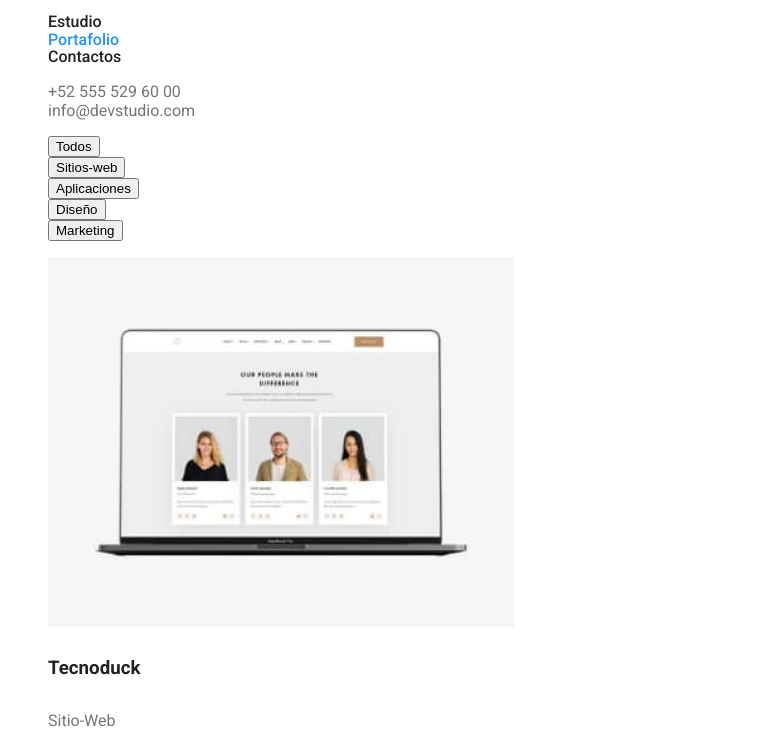
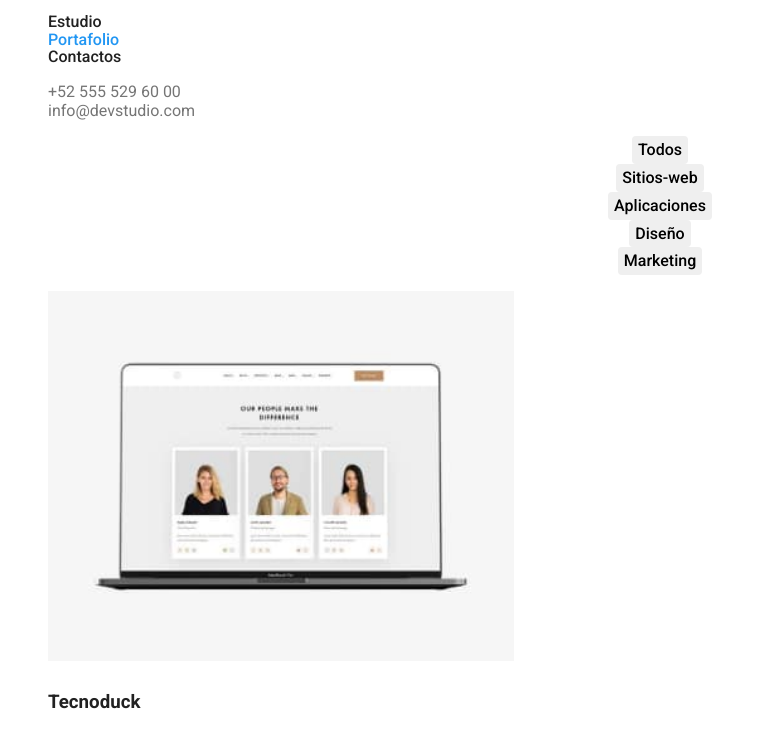
Before and after one commit to felipeberrio92/goit-markup-hw-02, a plain HTML site: page portfolio.html in a window 1280 px wide. Shown: the part 30-776 px from the top of the page, without its empty margins (0-767 px from the left). Drawn offline with Linux system fonts and the light colour scheme.

Commit message:
se corrigen fuentes y tamaños de letras

```diff
--- a/css/styles.css
+++ b/css/styles.css
@@ -171,10 +171,20 @@ ul{
     display: none;
 }
 .list_button{
-    border: none;
+    border-style: none;
+    text-align: center;
 
 }
-.button_item:active{
+.button_item{
+    font-family: inherit;
+    border-style: none;
+    font-weight: 500;
+    font-size: 16px;
+    line-height: 1.62;
+    border-radius: 4px;
+
+}
+.button_item:focus{
     background-color: var(--color_blue);
     color: var(--color_white);
 }
@@ -187,6 +197,7 @@ ul{
     size: 16px;
     letter-spacing: 0.03;
     cursor: pointer;
+
 }
 .proyect_name{
     color: var(--color_black);
```
